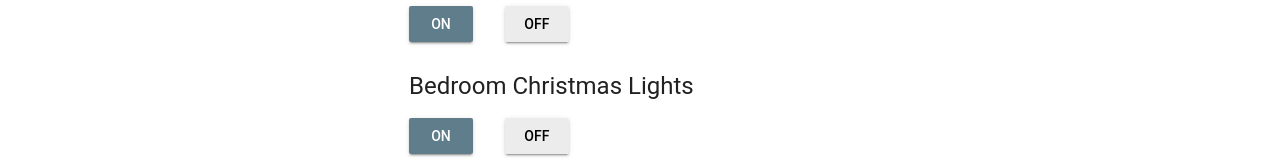
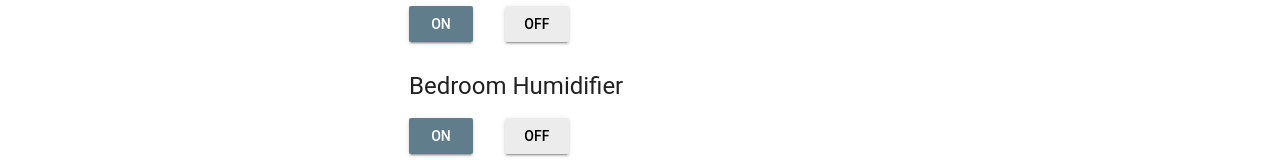
Before and after one commit to ianmcxa/lights, a plain HTML site: page app.html in a window 1280 px wide. Shown: the part 358-518 px from the top of the page. Drawn offline with nearby package versions, Linux system fonts and the light colour scheme.

Commit message:
Added bedroom humidifier in place of christmas lights

```diff
--- a/app.html
+++ b/app.html
@@ -29,7 +29,7 @@
 				<button style="margin-right:2rem;" class="mdl-button mdl-js-button mdl-button--raised mdl-js-ripple-effect mdl-button--colored" onclick="updateLight(2,1)" >On</button>
 				<button class="mdl-button mdl-js-button mdl-button--raised mdl-js-ripple-effect" onclick="updateLight(2,0)" >Off</button>
 
-				<h4 style="margin-top:2rem">Bedroom Christmas Lights</h4>
+				<h4 style="margin-top:2rem">Bedroom Humidifier</h4>
 				<button style="margin-right:2rem;" class="mdl-button mdl-js-button mdl-button--raised mdl-js-ripple-effect mdl-button--colored" onclick="updateLight(3,1)" >On</button>
 				<button class="mdl-button mdl-js-button mdl-button--raised mdl-js-ripple-effect" onclick="updateLight(3,0)" >Off</button>
 
```
